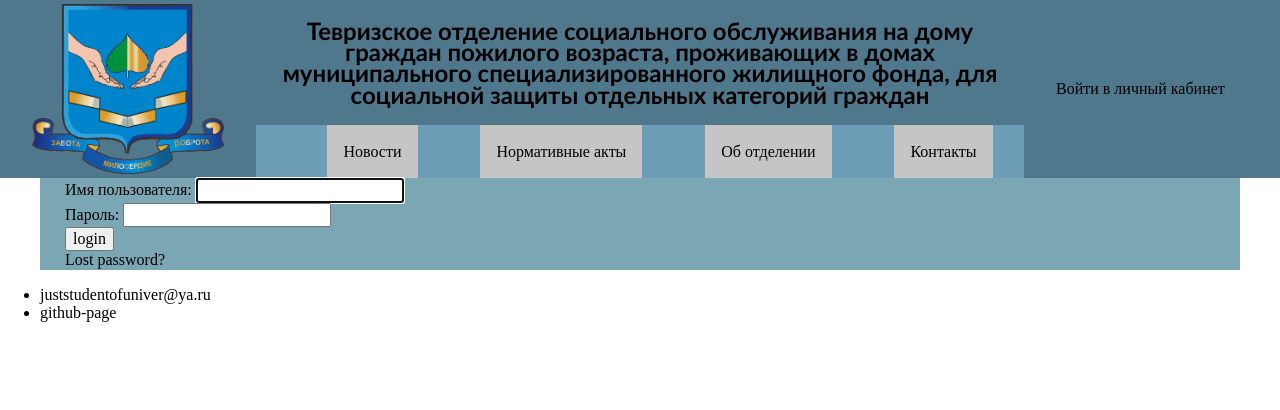
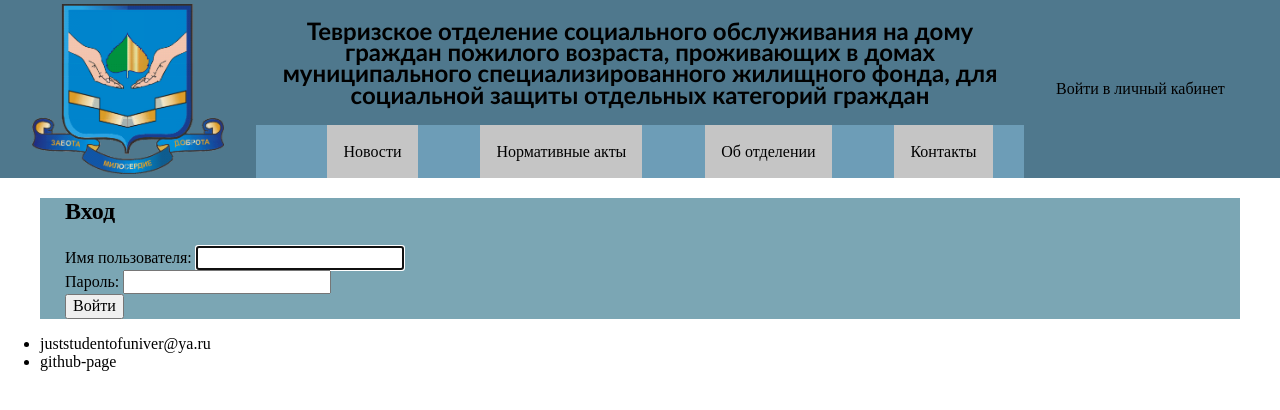
Before and after one commit to Kaper156/SocialHouse, a Django app: page /accounts/login/ in a window 1280 px wide. Shown: the top 410 px of the page. Run offline with Django 3.2, Linux system fonts and the light colour scheme; style sheets or scripts are compiled from the project's sources.

Commit message:
Start making autorization. Add login page

```diff
--- a/SocialHouse/SocialHouse/settings/base.py
+++ b/SocialHouse/SocialHouse/settings/base.py
@@ -97,6 +97,10 @@ AUTH_PASSWORD_VALIDATORS = [
     },
 ]
 
+LOGIN_URL = "login/"
+LOGOUT_URL = "logout/"
+LOGIN_REDIRECT_URL = "/profile/"
+
 # Internationalization
 # https://docs.djangoproject.com/en/2.1/topics/i18n/
 
--- a/SocialHouse/SocialHouse/urls.py
+++ b/SocialHouse/SocialHouse/urls.py
@@ -3,14 +3,17 @@ SocialHouse URL Configuration
 """
 from django.contrib import admin
 from django.urls import path, include
+from django.contrib.auth.views import LoginView
 
 from applications.core.views import profile
-# from applications.core import views as core_views
 
 urlpatterns = [
     path('admin/', admin.site.urls),
+    # path('login/', 'django.contrib.auth.views.login', name="login"),
+    # path('login/', LoginView, name="login"),
     path('accounts/', include('django.contrib.auth.urls')),
+    path('news/', include('applications.news.urls'), ),
+    path('profile/', profile, name='profile'),
     path('', include('applications.core.urls')),
-    path('news/', include('applications.news.urls'), ),
-    path('accounts/profile/', profile)
+
 ]
--- /dev/null
+++ b/SocialHouse/applications/core/templates/registration/login.html
@@ -0,0 +1,10 @@
+{% extends 'base.html' %}
+{% block content %}
+<h2>Вход</h2>
+    <form action="" method="post">
+        {% csrf_token %}
+        {{ form.as_p }}
+        <input type="submit" value="Войти">
+        <input type="hidden" name="next" value="{{ next }}">
+    </form>
+{% endblock %}
--- a/SocialHouse/static/css/_header.scss
+++ b/SocialHouse/static/css/_header.scss
@@ -16,7 +16,7 @@
     img {
       max-width: 200px;
       width: 100%;
-      //max-height: 190px;
+      //max-height: 190px
       height: 100%;
       margin: auto;
     }
--- /dev/null
+++ b/SocialHouse/static/css/style.css
@@ -0,0 +1,79 @@
+@font-face {
+  font-family: "Title-font";
+  src: url("/static/fonts/16898.otf");
+}
+a {
+  text-decoration: none;
+  color: black;
+}
+
+p {
+  margin-block-start: 0;
+  margin-block-end: 0;
+}
+
+.container {
+  max-width: 1150px;
+  padding-left: 25px;
+  padding-right: 25px;
+  margin: 0 auto;
+  background-color: #7BA6B4;
+}
+
+.title {
+  text-align: center;
+  font-size: larger;
+}
+
+.header {
+  background-color: #4F788D;
+  display: flex;
+  flex-direction: row;
+  justify-content: space-evenly;
+  align-items: center;
+  flex-wrap: nowrap;
+  line-height: 1.33em;
+  font-size: 1em;
+}
+.header__logo {
+  display: inline-flex;
+  width: 100%;
+}
+.header__logo img {
+  max-width: 200px;
+  width: 100%;
+  height: 100%;
+  margin: auto;
+}
+.header-center {
+  flex-basis: 60%;
+}
+.header-left, .header-right {
+  flex-basis: 15%;
+}
+.header__text {
+  text-align: center;
+  font-family: Calibri;
+}
+
+.navigation__list {
+  justify-content: space-around;
+  display: flex;
+  flex-direction: row;
+  background-color: #6d9db7;
+  margin: 0;
+  bottom: 0;
+}
+.navigation__item {
+  padding: 1em;
+}
+.navigation .navigation__list > li {
+  display: inline-block;
+  background-color: #c5c5c5;
+}
+.navigation .navigation__list > li a {
+  color: black;
+  margin: 3em auto;
+}
+
+/*# sourceMappingURL=style.css.map */
--- a/SocialHouse/templates/registration/login.html
+++ /dev/null
@@ -1,41 +0,0 @@
-{% extends 'base.html' %}
-{% block content %}
-    {% if form.errors %}
-        <p>Логин и пароль не совпадают. Попробуйте заново.</p>
-    {% endif %}
-
-    {% if next %}
-        {% if user.is_authenticated %}
-            <p>
-                Вы не имеете полномочий, для просмотра данной страницы
-            </p>
-{#            <p>Your account doesn't have access to this page. To proceed,#}
-{#                please login with an account that has access.</p>#}
-        {% else %}
-{#            <p>Please login to see this page.</p>#}
-            <p>Пожалуйта авторизуйтесь, чтобы просматривать данную страницу</p>
-        {% endif %}
-    {% endif %}
-
-    <form method="post" action="{% url 'login' %}">
-        {% csrf_token %}
-
-        <div>
-            <td>{{ form.username.label_tag }}</td>
-            <td>{{ form.username }}</td>
-        </div>
-        <div>
-            <td>{{ form.password.label_tag }}</td>
-            <td>{{ form.password }}</td>
-        </div>
-
-        <div>
-            <input type="submit" value="login"/>
-            <input type="hidden" name="next" value="{{ next }}"/>
-        </div>
-    </form>
-
-    {# Assumes you setup the password_reset view in your URLconf #}
-    <p><a href="{% url 'password_reset' %}">Lost password?</a></p>
-
-{% endblock %}
```
Also changed, not shown: SocialHouse/applications/core/templates/index.html (added, +17 -0 lines), SocialHouse/static/css/style.scss (line endings or trailing spaces), 1 other file.
